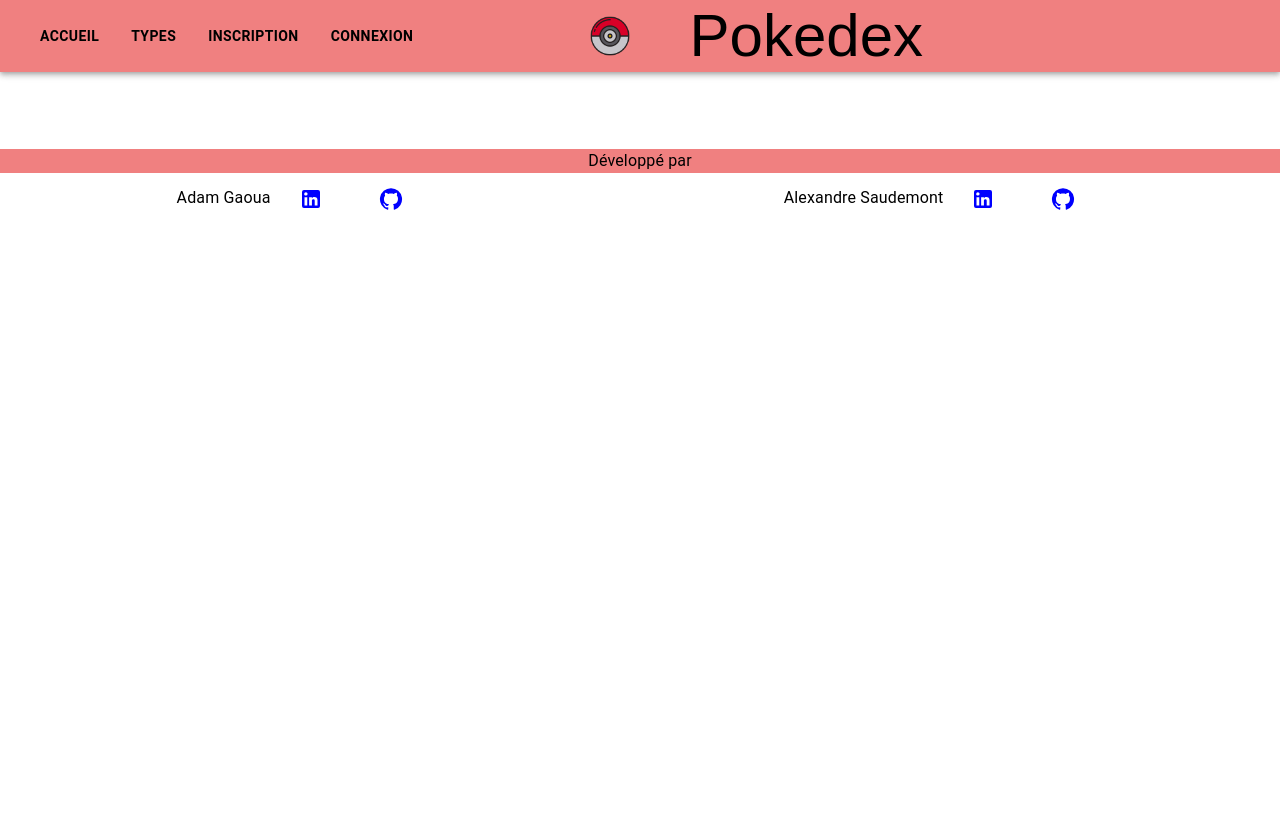
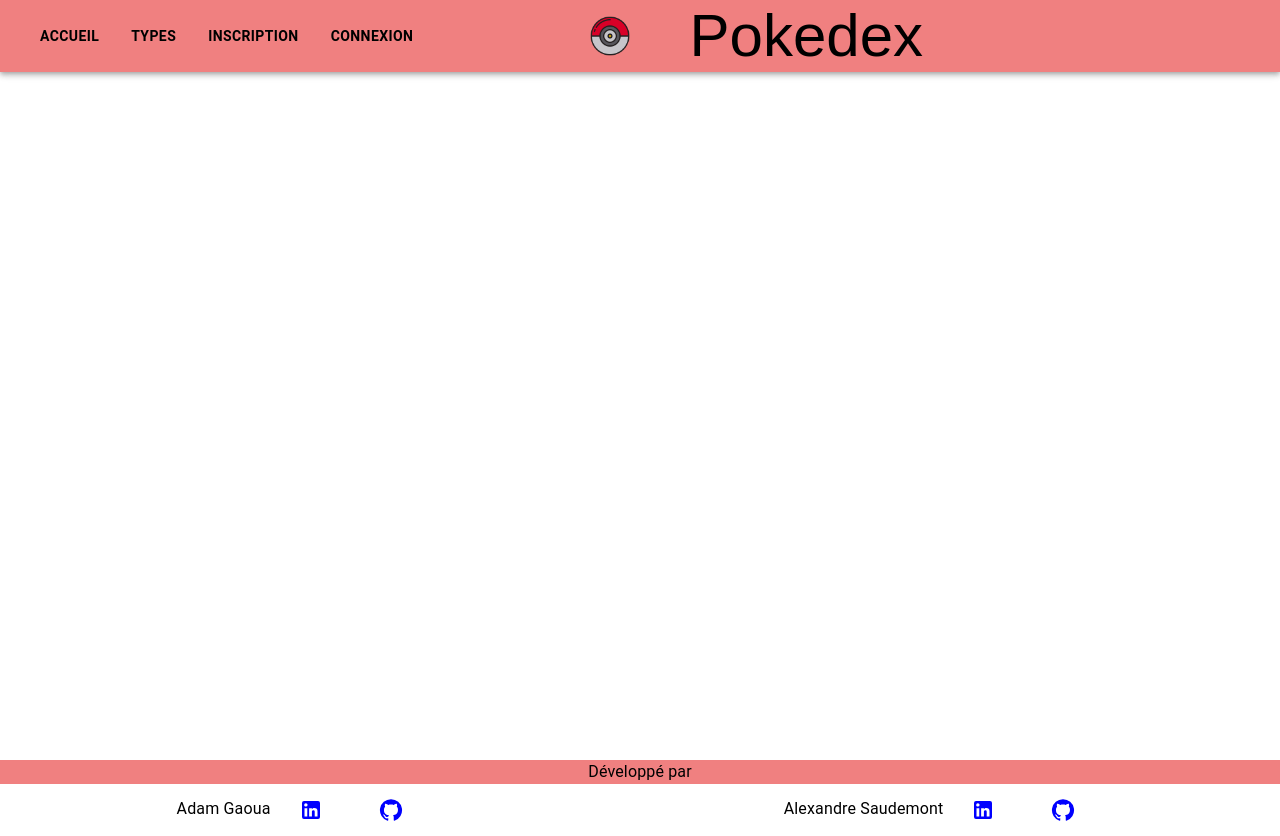
Before and after one commit to Alexandre-Saudemont/poke-test, a React (Create React App) app in the folder client/: page /Profil in a window 1280 px wide. Before the commit the page ends 800 px from the top, so only its background shows below. Built offline with nearby package versions, Linux system fonts and the light colour scheme; no server answers; a web font is replaced by a local one.

Commit message:
adding link on the icon's footer

```diff
--- a/client/src/App.css
+++ b/client/src/App.css
@@ -1 +1,6 @@
 @import url('https://fonts.googleapis.com/css2?family=Alumni+Sans+Collegiate+One:ital@1&display=swap');
+
+.App{
+    position: relative;
+  min-height: 100vh;
+}
--- a/client/src/components/Footer/Footer.css
+++ b/client/src/components/Footer/Footer.css
@@ -13,6 +13,11 @@
 }
 
 #footer{
-    height:5%;
-    width:100%
+    /* height:5%;
+    width:100%;
+    min-height: 100vh; */
+    position: absolute;
+    bottom: 0;
+    width: 100%;
+    height: 2.5rem;
 }
--- a/client/src/components/Footer/Footer.js
+++ b/client/src/components/Footer/Footer.js
@@ -1,15 +1,11 @@
 import React from 'react';
 import GitHubIcon from '@mui/icons-material/GitHub';
 import LinkedInIcon from '@mui/icons-material/LinkedIn';
-import Box from '@mui/material/Box';
 import BottomNavigationAction from '@mui/material/BottomNavigationAction';
 import Typography from '@mui/material/Typography';
-import Card from '@mui/material/Card';
-import CardContent from '@mui/material/CardContent';
-import Avatar from '@mui/material/Avatar';
-import { CardActionArea } from '@mui/material';
+import { NavLink, useNavigate } from "react-router-dom";
 import './Footer.css';
-import { width } from '@mui/system';
+
 
 function Footer() {
     return (
@@ -22,15 +18,29 @@
 
                 <Typography >
                     Adam Gaoua
-                    <BottomNavigationAction label="Linkedin" icon={<LinkedInIcon />} />
-                    <BottomNavigationAction label="GitHub" icon={<GitHubIcon />} />
+                    <BottomNavigationAction
+                        label="Linkedin"
+                        icon={<LinkedInIcon />}
+                        onClick={() => window.open("https://www.linkedin.com/in/adam-gaoua-05092b238")}
+                    />
+                    <BottomNavigationAction
+                        label="GitHub"
+                        icon={<GitHubIcon />}
+                        onClick={() => window.open("https://github.com/AdamGaoua")}
+                    />
                 </Typography>
-
-
                 <Typography >
                     Alexandre Saudemont
-                    <BottomNavigationAction label="Linkedin" icon={<LinkedInIcon />} />
-                    <BottomNavigationAction label="GitHub" icon={<GitHubIcon />} />
+                    <BottomNavigationAction
+                        label="Linkedin"
+                        icon={<LinkedInIcon />}
+                        onClick={() => window.open("https://www.linkedin.com/in/alexandre-saudemont-535481239/")}
+                    />
+                    <BottomNavigationAction
+                        label="GitHub"
+                        icon={<GitHubIcon />}
+                        onClick={() => window.open("https://github.com/Alexandre-Saudemont")}
+                    />
                 </Typography>
 
             </div>
```
Also changed, not shown: 1 other file (tests, documents, lock files or other folders).
